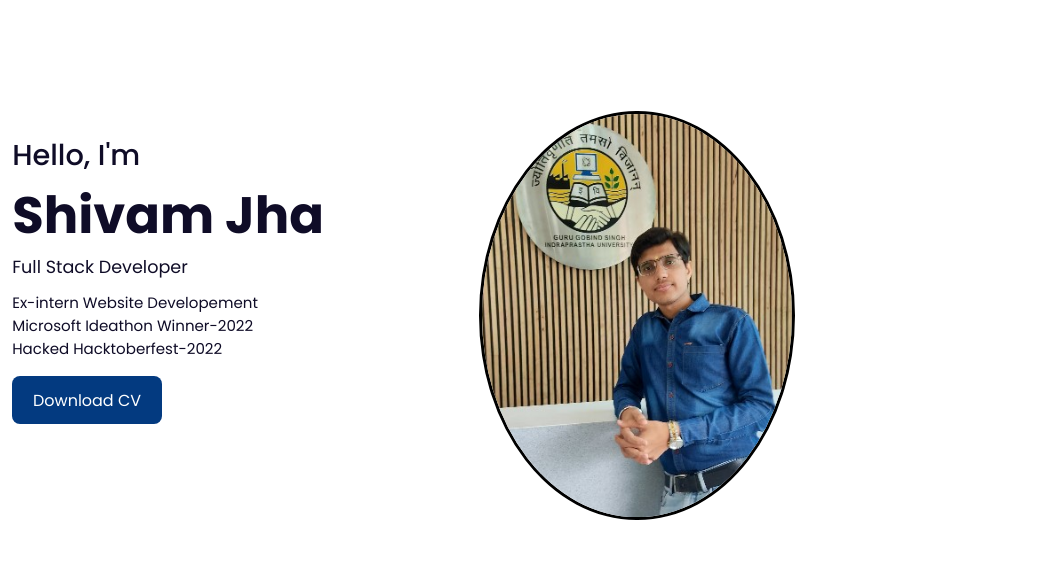
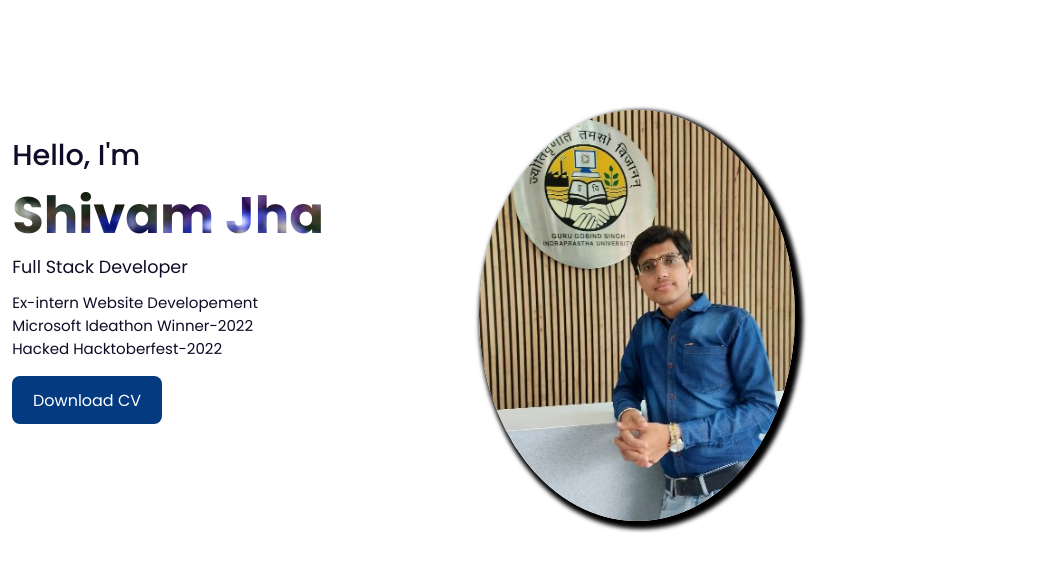
Before and after one commit to s-k-jha/sk, a plain HTML site: page index.html in a window 1280 px wide. Shown: the part 121-692 px from the top of the page, 222-1280 px from the left. Drawn offline with nearby package versions, Linux system fonts and the light colour scheme.

Commit message:
h1 background image updated

```diff
--- a/style.css
+++ b/style.css
@@ -132,7 +132,8 @@ header.shadow {
 .home-img img {
   width: 70%;
   border-radius: 50%;
-  border: 3px solid black;
+  /* border: 3px solid black; */
+   box-shadow: 4px 4px 4px 4px black;
 
 
 }
@@ -144,6 +145,13 @@ header.shadow {
 
 .home-text h1 {
   font-size: var(--big-font);
+  background: url('/images/bg-for-text.jpg');
+  background-size: cover;
+  /* background-position: center; */
+  background-clip: text;
+  -webkit-background-clip: text;
+  color: transparent;
+
 }
 
 .home-text h2 {
```
Also changed, not shown: images/bg-for-text.jpg (added).
